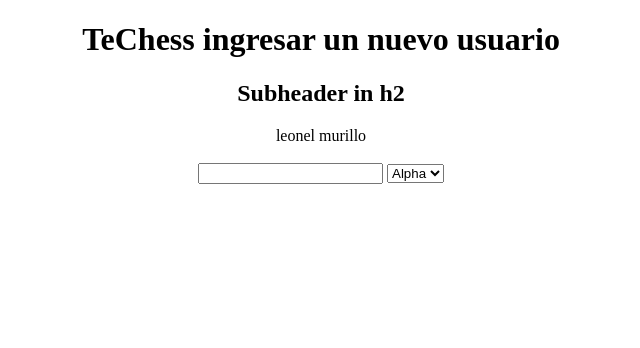
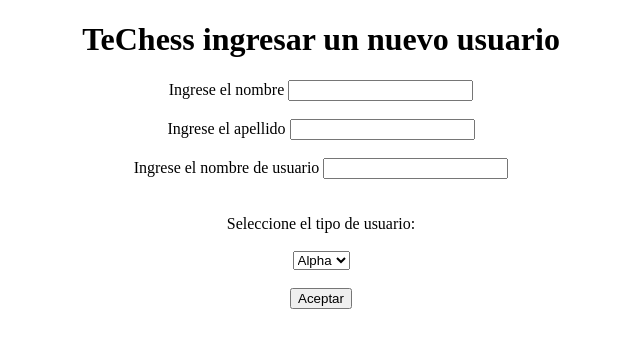
Before and after one commit to mfigueroacr/TEChess, a PHP site: page /admin/new_user.php in a window 1280 px wide. Shown: the top 348 px of the page, without its empty margins (319-959 px from the left). Run offline with PHP 8.4, Linux system fonts and the light colour scheme; some libraries are stand-ins or nearby versions.

Commit message:
Modificaciones al formulario de ingresar n nuevo usuario

```diff
--- a/admin/new_user.php
+++ b/admin/new_user.php
@@ -25,30 +25,37 @@
 
             <h1 align="center">TeChess ingresar un nuevo usuario</h1>
 
-            <h2 align="center">Subheader in h2</h2>
-
         </hgroup>
 
     </header>
     <center>
     <section>
     	<article >
-    	leonel murillo
+    	Ingrese el nombre
+    	<input type="text" id="txt_name" value="" />
     	<br /><br />
+    	Ingrese el apellido
+    	<input type="text" id="txt_lastname" value="" />
+    	<br /><br />
+    	Ingrese el nombre de usuario
+    	<input type="text" id="txt_username" value="" />
     	</article>
     </section>
 
-
     <section>
 
-
-		<input id="_nombre" type="text" value="" align="center"/>
-
+		<br /><br />
+		Seleccione el tipo de usuario:
+		<br /><br />
 		<select name="select" align="center">
 			<option>Alpha</option>
 			<option>Beta</option>
 			<option>Delta</option>
 		</select>
+
+		<br /> <br />
+
+		<input type="button" id="btn_accept"  value="Aceptar"/>
 
 
 		<?php
```
